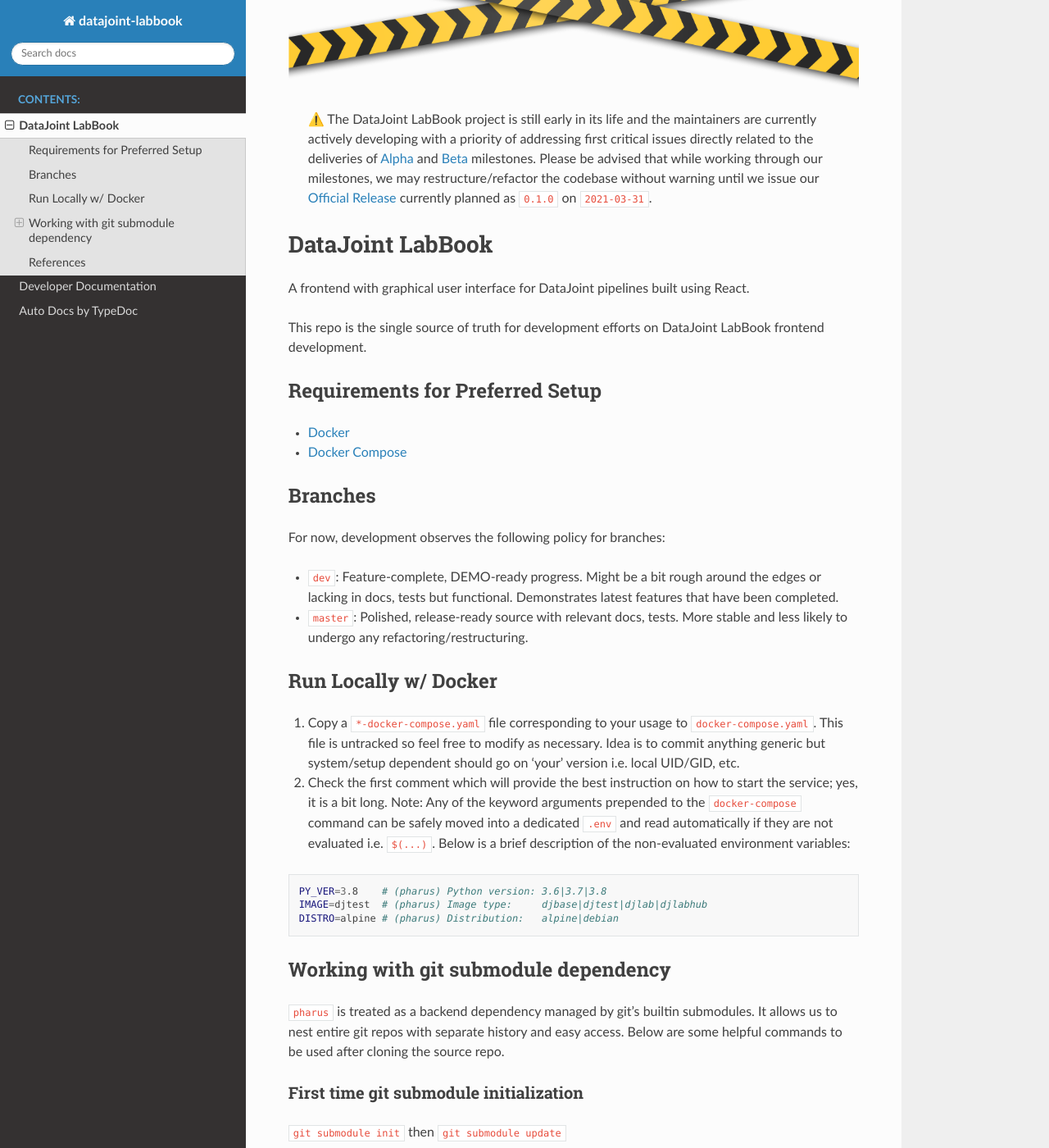
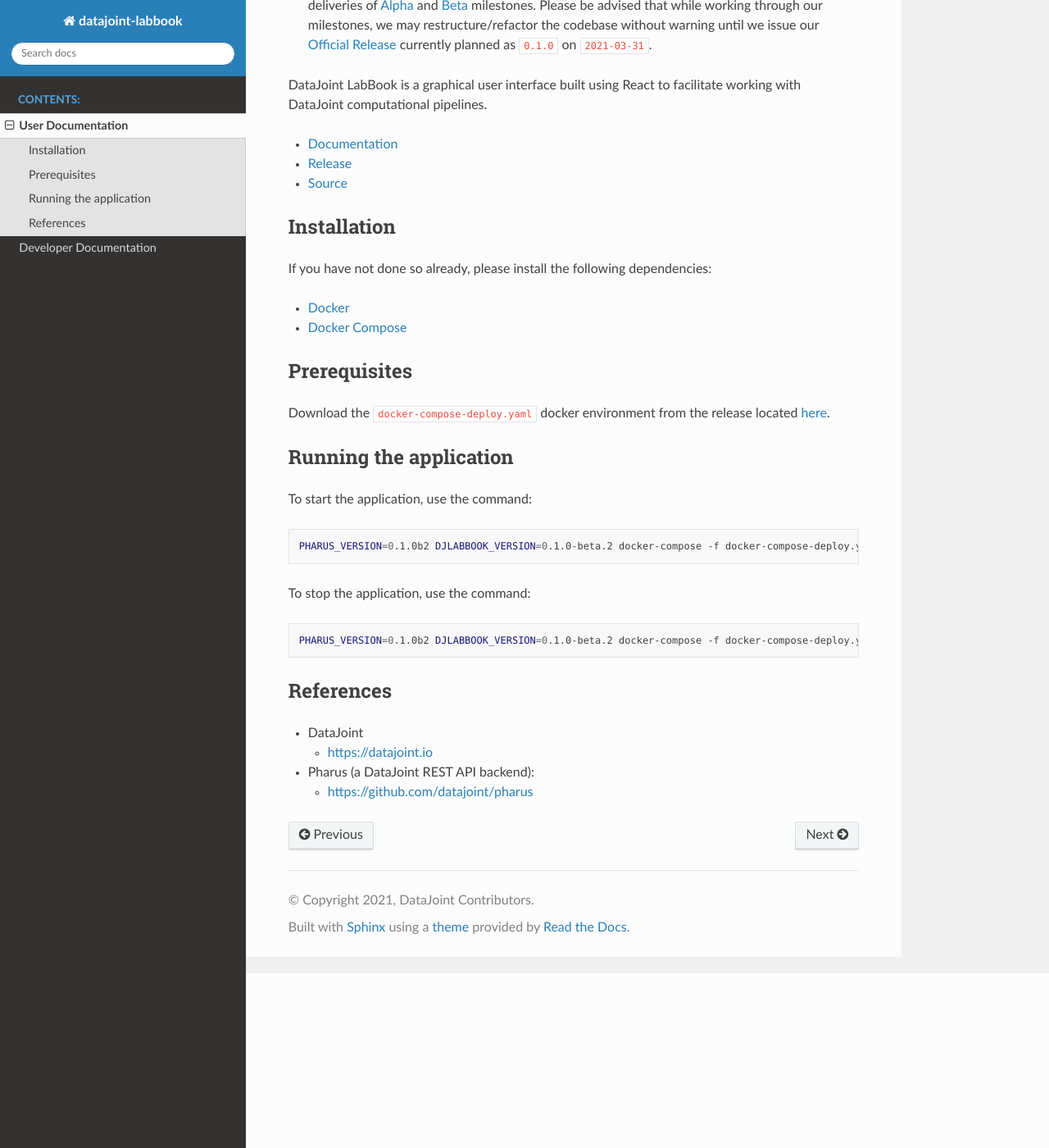
Before and after one commit to datajoint/datajoint-labbook, a Sphinx documentation site: the page built from docs/sphinx/user.rst, in a window 1280 px wide and 1400 px high, scrolled down 213 px. Shown: the whole window at 82% size. Built offline with Sphinx 7.4.7 and the Read the Docs theme 2.0.0, drawn with Linux system fonts in a browser that asks for light colours; some of the changed text lies outside the part shown.

Commit message:
Rearange the docs structure to match Pharus, update nginx, update Pharus, remove under-construction ref, minor fixes.

````diff
--- a/README.md
+++ b/README.md
@@ -1,59 +1,42 @@
-<div
-<p align="center">
-  <em>👷‍♀️ <b>Under Construction</b> 👷</em>
-  <img src="https://raw.githubusercontent.com/datajoint/datajoint-labbook/master/under_contruction.png" alt="construction_fig"/>
-</p>
-</div>
+# User Documentation
 
 > ⚠️ The DataJoint LabBook project is still early in its life and the maintainers are currently actively developing with a priority of addressing first critical issues directly related to the deliveries of [Alpha](https://github.com/datajoint/datajoint-labbook/milestone/1) and [Beta](https://github.com/datajoint/datajoint-labbook/milestone/2) milestones. Please be advised that while working through our milestones, we may restructure/refactor the codebase without warning until we issue our [Official Release](https://github.com/datajoint/datajoint-labbook/milestone/3) currently planned as `0.1.0` on `2021-03-31`.
 
-# DataJoint LabBook
+DataJoint LabBook is a graphical user interface built using React to facilitate working with DataJoint computational pipelines.
 
-A frontend with graphical user interface for DataJoint pipelines built using React.
+- [Documentation](https://datajoint.github.io/datajoint-labbook)
+- [Release](https://github.com/datajoint/datajoint-labbook/releases/latest)
+- [Source](https://github.com/datajoint/datajoint-labbook)
 
-This repo is the single source of truth for development efforts on DataJoint LabBook frontend development.
 
-## Requirements for Preferred Setup
+## Installation
 
-- [Docker](https://docs.docker.com/get-docker/  )
+If you have not done so already, please install the following dependencies:
+
+- [Docker](https://docs.docker.com/get-docker/)
 - [Docker Compose](https://docs.docker.com/compose/install/)
 
-## Branches
+## Prerequisites
 
-For now, development observes the following policy for branches:
-- `dev`: Feature-complete, DEMO-ready progress. Might be a bit rough around the edges or lacking in docs, tests but functional. Demonstrates latest features that have been completed.
-- `master`: Polished, release-ready source with relevant docs, tests. More stable and less likely to undergo any refactoring/restructuring.
+Download the `docker-compose-deploy.yaml` docker environment from the release located [here](https://github.com/datajoint/datajoint-labbook/releases/latest/download/docker-compose-deploy.yaml).
 
-## Run Locally w/ Docker
+## Running the application
 
-1) Copy a `*-docker-compose.yaml` file corresponding to your usage to `docker-compose.yaml`. This file is untracked so feel free to modify as necessary. Idea is to commit anything generic but system/setup dependent should go on 'your' version i.e. local UID/GID, etc.
-2) Check the first comment which will provide the best instruction on how to start the service; yes, it is a bit long. Note: Any of the keyword arguments prepended to the `docker-compose` command can be safely moved into a dedicated `.env` and read automatically if they are not evaluated i.e. `$(...)`. Below is a brief description of the non-evaluated environment variables:
+To start the application, use the command:
 
-  ```shell
-  PY_VER=3.8    # (pharus) Python version: 3.6|3.7|3.8
-  IMAGE=djtest  # (pharus) Image type:     djbase|djtest|djlab|djlabhub
-  DISTRO=alpine # (pharus) Distribution:   alpine|debian
-  ```
+```bash
+PHARUS_VERSION=0.1.0b2 DJLABBOOK_VERSION=0.1.0-beta.2 docker-compose -f docker-compose-deploy.yaml up -d
+```
 
-## Working with git submodule dependency
+To stop the application, use the command:
 
-`pharus` is treated as a backend dependency managed by git's builtin submodules. It allows us to nest entire git repos with separate history and easy access. Below are some helpful commands to be used after cloning the source repo.
-
-### First time git submodule initialization
-
-`git submodule init` then `git submodule update`
-
-### Update submodules to latest (Update to latest master version)
-
-`git submodule foreach git pull`
-
-### Create a new submodule
-
-`git submodule add -b master git@github.com:datajoint/pharus.git`
+```bash
+PHARUS_VERSION=0.1.0b2 DJLABBOOK_VERSION=0.1.0-beta.2 docker-compose -f docker-compose-deploy.yaml down
+```
 
 ## References
 
+- DataJoint
+  - https://datajoint.io
 - Pharus (a DataJoint REST API backend):
   - https://github.com/datajoint/pharus
-- Under construction image credits:
-  - https://www.pngfind.com/mpng/ooiim_under-construction-tape-png-under-construction-transparent-png/
--- a/docker-compose-deploy.yaml
+++ b/docker-compose-deploy.yaml
@@ -1,5 +1,5 @@
-# PHARUS_VERSION=0.1.0b0 DJLABBOOK_VERSION=0.1.0-beta.2 docker-compose -f docker-compose-deploy.yaml pull
-# PHARUS_VERSION=0.1.0b0 DJLABBOOK_VERSION=0.1.0-beta.2 docker-compose -f docker-compose-deploy.yaml up -d
+# PHARUS_VERSION=0.1.0b2 DJLABBOOK_VERSION=0.1.0-beta.2 docker-compose -f docker-compose-deploy.yaml pull
+# PHARUS_VERSION=0.1.0b2 DJLABBOOK_VERSION=0.1.0-beta.2 docker-compose -f docker-compose-deploy.yaml up -d
 #
 # Intended for production deployment.
 # Note: You must run both commands above for minimal outage.
@@ -21,7 +21,7 @@
       - PHARUS_PORT=5000
   fakeservices.datajoint.io:
     <<: *net
-    image: datajoint/nginx:v0.0.15
+    image: datajoint/nginx:v0.0.16
     environment:
       - ADD_zlabbook_TYPE=STATIC
       - ADD_zlabbook_PREFIX=/
--- a/docker-compose-dev.yaml
+++ b/docker-compose-dev.yaml
@@ -35,7 +35,7 @@
         condition: service_healthy
   fakeservices.datajoint.io:
     <<: *net
-    image: datajoint/nginx:v0.0.15
+    image: datajoint/nginx:v0.0.16
     environment:
       - ADD_zlabbook_TYPE=REST
       - ADD_zlabbook_ENDPOINT=datajoint-labbook:3000
--- a/docker-compose-docs.yaml
+++ b/docker-compose-docs.yaml
@@ -1,4 +1,4 @@
-# Docker-compose file to built both the typedocs and sphinx for this repo locally (outputs to docs/html/)
+# Docker-compose file to built both the typedocs and sphinx for this repo locally (outputs to docs/build/html/)
 # COMMMAND TO RUN FOR BUILDING: docker-compose -f docker-compose-docs.yaml up
 version: "2.4"
 services:
````
Also changed, not shown: CHANGELOG.md (+1 -1 lines), docs/sphinx/dev_design.rst (renamed from docs/sphinx/dev-docs.rst, +11 -24 lines), docs/sphinx/dev_notes.rst (added, +71 -0 lines), docs/sphinx/developer.rst (added, +9 -0 lines), docs/sphinx/index.rst (+3 -5 lines), docs/sphinx/dev_api_docs.rst (renamed from docs/sphinx/type-docs.rst), docs/sphinx/user.rst (renamed from docs/sphinx/read-me.rst), under_contruction.png (deleted), 1 other file.
